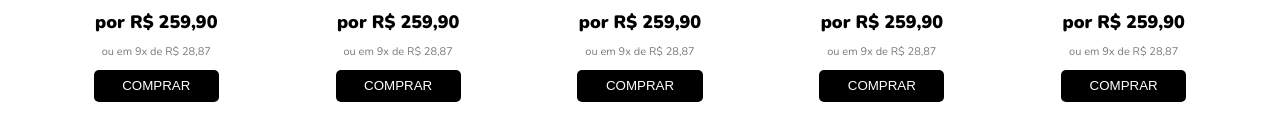
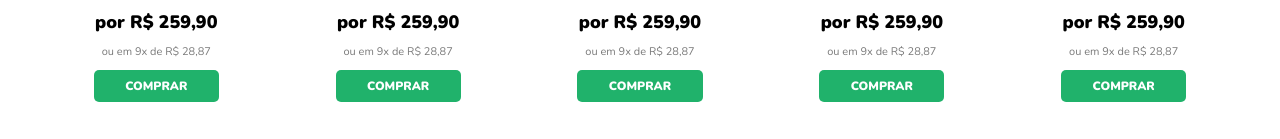
Before and after one commit to dan-liberato/go-beyond-front-end, a Next.js app: page / in a window 1280 px wide. Shown: the part 813-952 px from the top of the page. Built offline with nearby package versions, Linux system fonts and the light colour scheme.

Commit message:
feat: updated add-to-cart button style

```diff
--- a/src/styles/globals.css
+++ b/src/styles/globals.css
@@ -9,6 +9,7 @@
 	--details-color: #e9bf33;
 	--textColor-white: #fff;
 	--textColor-black: #000;
+	--buyButton--color: #20b26b;
 }
 
 html,
@@ -19,6 +20,10 @@ body {
 a {
 	color: inherit;
 	text-decoration: none;
+}
+
+a:hover {
+	color: var(--active-color);
 }
 
 * {
@@ -63,9 +68,20 @@ button {
 }
 
 .add-to-cart {
+	font-family: var(--fontNunito);
+	font-weight: 900;
+	font-size: 0.75rem;
 	width: 125.28px;
 	height: 32.42px;
+	background: var(--buyButton--color);
 	text-transform: uppercase;
+	display: flex;
+	justify-content: center;
+	align-items: center;
+}
+
+.add-to-cart img {
+	margin-right: 10px;
 }
 
 .title {
@@ -134,9 +150,6 @@ button {
 .rec.rec-carousel-item div {
 	padding: 0 2px;
 }
-/* .rec .rec-carousel-item img {
-	margin-right: 10px;
-} */
 .rec .rec-carousel-item img + img {
 	max-width: 100%;
 }
```
